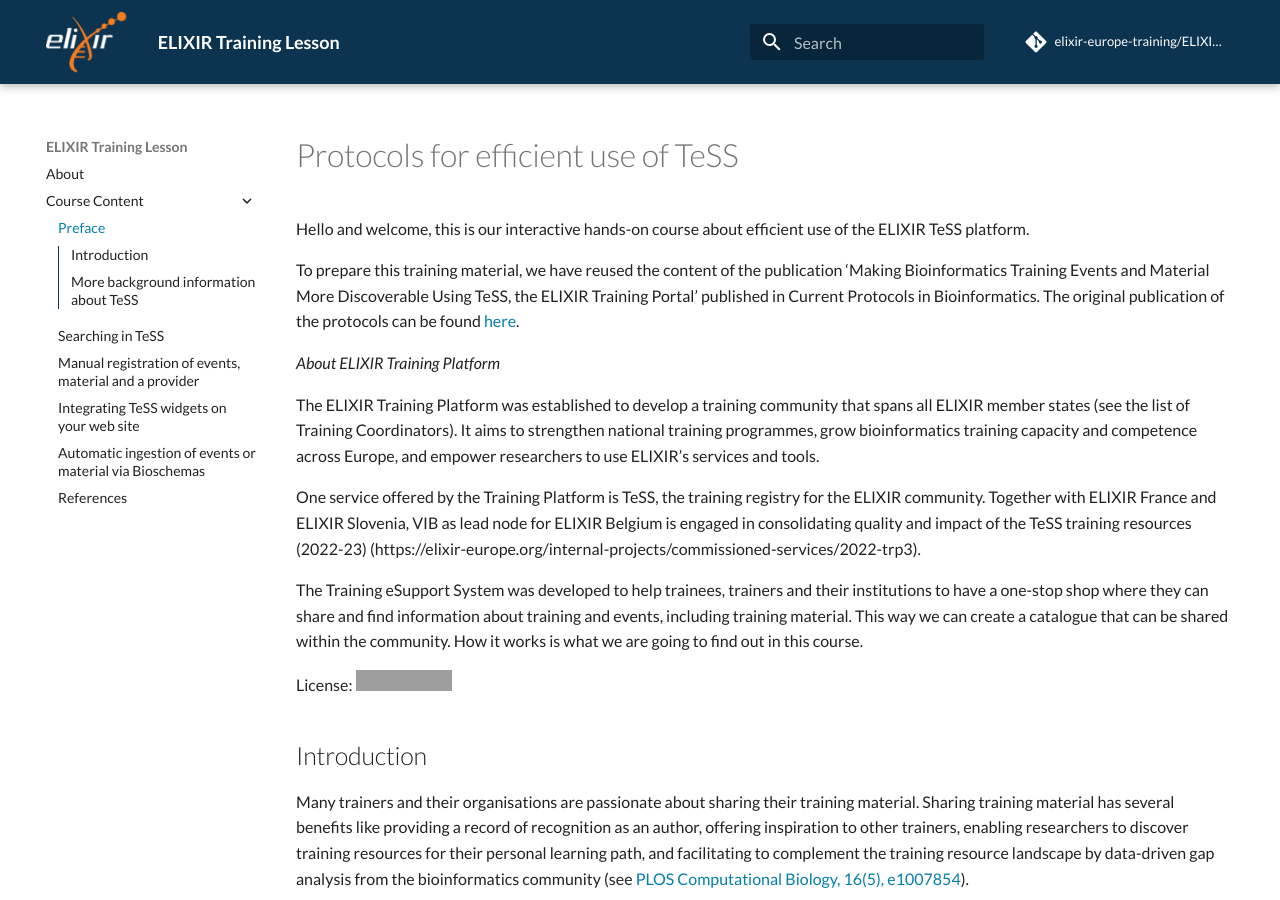
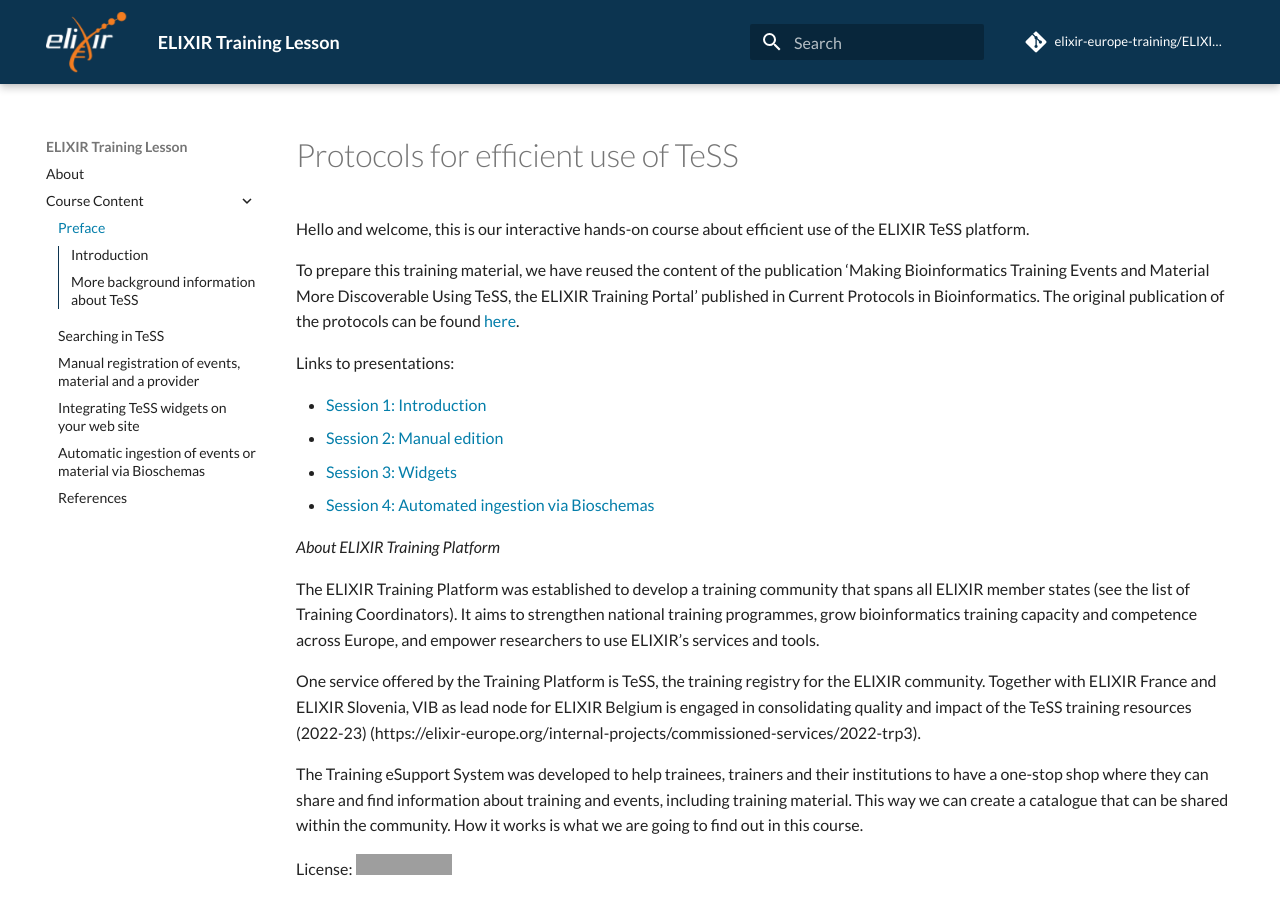
Before and after one commit to elixir-europe-training/ELIXIR-TrP-TeSS, an MkDocs documentation site: the page built from docs/chapters/00_Preface.md, in a window 1280 px wide and 900 px high. Built offline with MkDocs 1.6.1 and Material for MkDocs 9.7.7, drawn with Linux system fonts in a browser that asks for light colours; comment, search, counter and statistics services are not loaded; grey boxes are pictures that could not be loaded.

Commit message:
Update 00_Preface.md with links to presentations

```diff
--- a/docs/chapters/00_Preface.md
+++ b/docs/chapters/00_Preface.md
@@ -3,6 +3,13 @@
 Hello and welcome, this is our interactive hands-on course about efficient use of the ELIXIR TeSS platform.
 
 To prepare this training material, we have reused the content of the publication 'Making Bioinformatics Training Events and Material More Discoverable Using TeSS, the ELIXIR Training Portal' published in Current Protocols in Bioinformatics. The original publication of the protocols can be found [here](https://doi.org/10.1002/cpz1.682).
+
+Links to presentations:
+
+- [Session 1: Introduction](https://docs.google.com/presentation/d/1By_IiPgEAZ7K3xsS4yyA32xNVmQuX2dl_7p2Xp8JDok/edit?usp=sharing)
+- [Session 2: Manual edition](https://docs.google.com/presentation/d/1VbkU7BtGZkxJsjWzpTxiMr36naJVMMpOG1hmCxM_uV4/edit?usp=sharing)
+- [Session 3: Widgets](https://docs.google.com/presentation/d/1C8lERNP9-WuMQLq_Ojq3y7_BMoY0NNNPF5dp7MpYZ5M/edit?usp=sharing)
+- [Session 4: Automated ingestion via Bioschemas](https://docs.google.com/presentation/d/1I8OALfDM9ES0-gm4MxrqSFrco3wRqkgNDjWRR5BpLuM/edit?usp=sharing)
 
 *About ELIXIR Training Platform*
 
```
